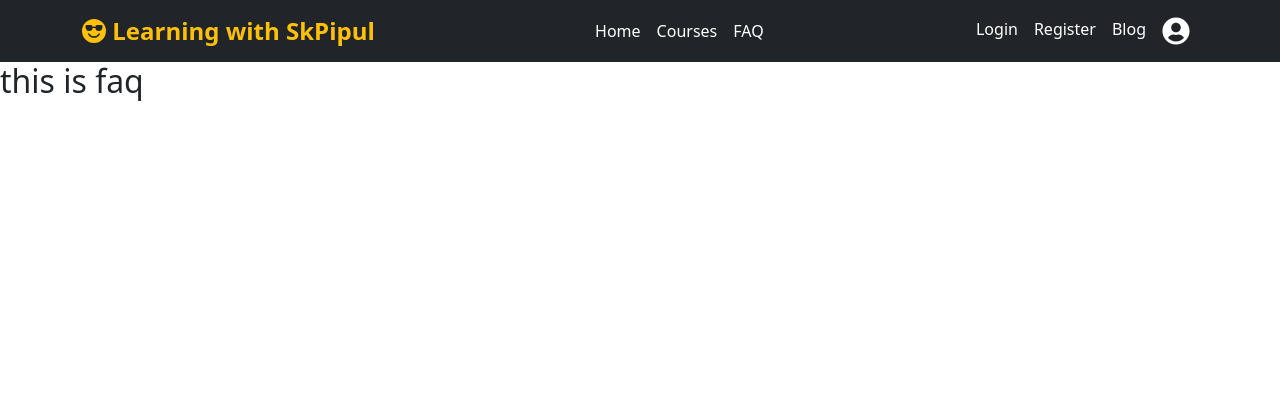
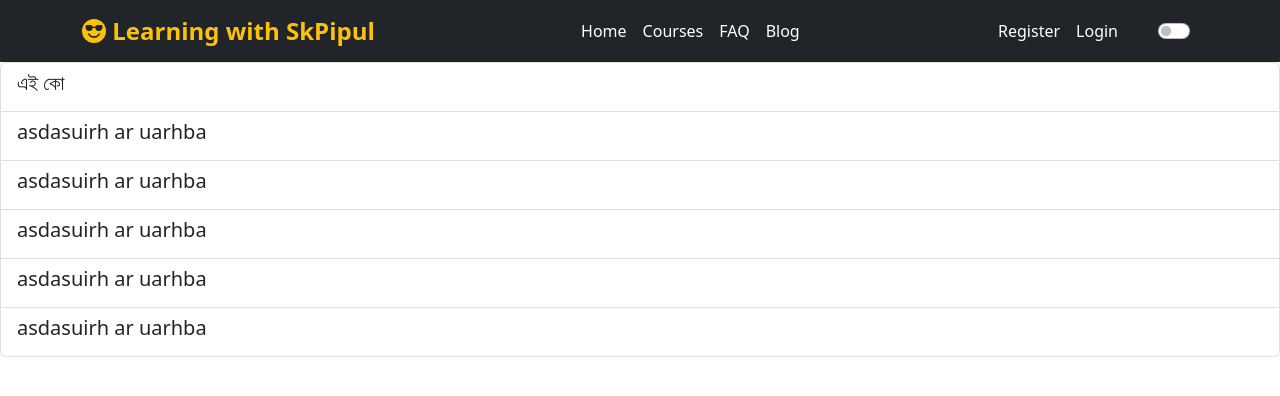
Before and after one commit to SkPipul/Learn-with-SkPipul, a React (Create React App) app: page /faq in a window 1280 px wide. Shown: the top 396 px of the page. Built offline with nearby package versions, Linux system fonts and the light colour scheme; no server answers.

Commit message:
pdf download added

```diff
--- a/package.json
+++ b/package.json
@@ -15,6 +15,8 @@
     "react-icons": "^4.6.0",
     "react-router-dom": "^6.4.2",
     "react-scripts": "5.0.1",
+    "react-switch": "^7.0.0",
+    "react-to-pdf": "^0.0.14",
     "react-toastify": "^9.0.8",
     "web-vitals": "^2.1.4"
   },
--- /dev/null
+++ b/src/components/Courses/Courses.css
@@ -0,0 +1,4 @@
+.download{
+    cursor: pointer;
+    /* margin-right: 120px; */
+}
--- a/src/components/Courses/Courses.js
+++ b/src/components/Courses/Courses.js
@@ -3,6 +3,7 @@ import { Col, Container, Row } from 'react-bootstrap';
 import { useLoaderData } from 'react-router-dom';
 import CourseDetail from '../CourseDetail/CourseDetail';
 import SideBar from '../SideBar/SideBar';
+import './Courses.css'
 
 const Courses = () => {
     const courses = useLoaderData();
@@ -16,6 +17,7 @@ const Courses = () => {
                     <Col lg="8">
                         <div>
                             <h1 className='text-center mt-4 text-secondary fw-bold'>All Courses</h1>
+
                             {
                                 courses.map(course => <CourseDetail key={course.id} course={course}></CourseDetail>)
                             }
--- a/src/components/Details/Details.js
+++ b/src/components/Details/Details.js
@@ -1,14 +1,25 @@
 import React from 'react';
 import { Link, useLoaderData } from 'react-router-dom';
 import Card from 'react-bootstrap/Card';
+import { FiDownload } from 'react-icons/fi';
+import Pdf from "react-to-pdf";
+import '../Courses/Courses.css'
+
+const ref = React.createRef();
 
 const Details = () => {
     const detail = useLoaderData().details;
 
     console.log(detail);
     return (
-        <div className='container  mt-3 mb-5'>
-            <h3 className='text-center mb-3 fw-bold text-success'>{detail.name}</h3>
+        <div className='container  mt-3 mb-5' ref={ref}>
+            <h3 className='text-center mb-2 fw-bold text-success'>{detail.name}</h3>
+
+            <Pdf targetRef={ref} filename="Course_detail.pdf">
+                {({ toPdf }) => <span onClick={toPdf} className=' d-flex justify-content-around'>
+                    <FiDownload className='download fs-2 fw-bold text-danger mb-4'></FiDownload>
+                </span>}
+            </Pdf>
 
             <Card className='w-75 mx-auto'>
                 <Card.Img variant="top" src={detail.img} />
@@ -17,6 +28,8 @@ const Details = () => {
                     <Card.Text>
                         <p><small>{detail.description}</small></p>
                     </Card.Text>
+
+
                 </Card.Body>
             </Card>
         </div >
--- a/src/components/FAQ/FAQ.js
+++ b/src/components/FAQ/FAQ.js
@@ -1,9 +1,18 @@
 import React from 'react';
+import ListGroup from 'react-bootstrap/ListGroup';
 
 const FAQ = () => {
     return (
         <div>
-            <h2>this is faq</h2>
+            <ListGroup>
+                <ListGroup.Item><h5>এই কো </h5></ListGroup.Item>
+                <ListGroup.Item><h5>asdasuirh ar uarhba</h5></ListGroup.Item>
+                <ListGroup.Item><h5>asdasuirh ar uarhba</h5></ListGroup.Item>
+                <ListGroup.Item><h5>asdasuirh ar uarhba</h5></ListGroup.Item>
+                <ListGroup.Item><h5>asdasuirh ar uarhba</h5></ListGroup.Item>
+                <ListGroup.Item><h5>asdasuirh ar uarhba</h5></ListGroup.Item>
+
+            </ListGroup>
         </div>
     );
 };
--- a/src/components/Header/Header.js
+++ b/src/components/Header/Header.js
@@ -6,11 +6,13 @@ import { Link } from 'react-router-dom';
 import SideBar from '../SideBar/SideBar';
 import { AuthContext } from '../UserContext/UserContext';
 import { BsFillEmojiSunglassesFill } from "react-icons/bs";
-import { FaUserCircle } from 'react-icons/fa';
 import './Header.css'
+import Form from 'react-bootstrap/Form';
+import OverlayTrigger from 'react-bootstrap/OverlayTrigger';
+import Tooltip from 'react-bootstrap/Tooltip';
 
 const Header = () => {
-  const {user, logOut} = useContext(AuthContext);
+  const { user, logOut } = useContext(AuthContext);
 
   return (
     <Navbar collapseOnSelect expand="lg" bg="dark" variant="dark">
@@ -22,22 +24,30 @@ const Header = () => {
             <Nav.Link><Link className='text-decoration-none text-white' to='/'>Home</Link></Nav.Link>
             <Nav.Link><Link className='text-decoration-none text-white' to='/courses'>Courses</Link></Nav.Link>
             <Nav.Link><Link className='text-decoration-none text-white' to='/faq'>FAQ</Link></Nav.Link>
+            <Nav.Link><Link className='text-decoration-none text-white' to='/blog'>Blog</Link></Nav.Link>
 
           </Nav>
           <Nav>
+            <Nav.Link><Link className='text-decoration-none text-white' to='/register'>Register</Link></Nav.Link>
             <Nav.Link>{
-              user?.uid ? <Link onClick={logOut} className='text-decoration-none text-white'>Logout</Link>
-              :
-              <Link className='text-decoration-none text-white' to='/login'>Login</Link>}</Nav.Link>
-            <Nav.Link><Link className='text-decoration-none text-white' to='/register'>Register</Link></Nav.Link>
-            <Nav.Link><Link className='text-decoration-none text-white' to='/blog'>Blog</Link></Nav.Link>
+              user?.uid ? <> <Link onClick={logOut} className='text-decoration-none text-white'>Logout</Link>
+                <> <OverlayTrigger placement="bottom" overlay={<Tooltip id="tooltip-disabled">{user.displayName}</Tooltip>}>
+                  <img className='nav-logo rounded-circle mx-2' src={user?.photoURL} alt="" />
+                </OverlayTrigger>
+                </>
+              </>
+
+                :
+                <Link className='text-decoration-none text-white' to='/login'>Login</Link>}</Nav.Link>
             <Nav.Link>
-            {
-              user?.photoURL ? <img className='nav-logo rounded-circle' src={user?.photoURL} alt="" />
-              :
-              <Link><FaUserCircle className='fs-3 text-white'></FaUserCircle></Link>
-              }
+
             </Nav.Link>
+            <Form>
+              <Form.Check className='ms-3 mt-2'
+                type="switch"
+                id="custom-switch"
+              />
+            </Form>
           </Nav>
           <div className='d-lg-none'>
             <SideBar></SideBar>
--- a/src/components/Home/Home.js
+++ b/src/components/Home/Home.js
@@ -7,7 +7,7 @@ import image3 from '../../assets/image3.avif';
 const Home = () => {
     return (
         <div>
-            <h1 className='text-danger text-center'>
+            <h1 className='text-success text-center fw-bold'>
                 Study is important for us. We able to know and gain our skills <br /> by reading and practicing every types of things.
             </h1>
             <Carousel className='container img-fluid w-75 my-5' slide={false}>
```
Also changed, not shown: 1 other file (tests, documents, lock files or other folders).
